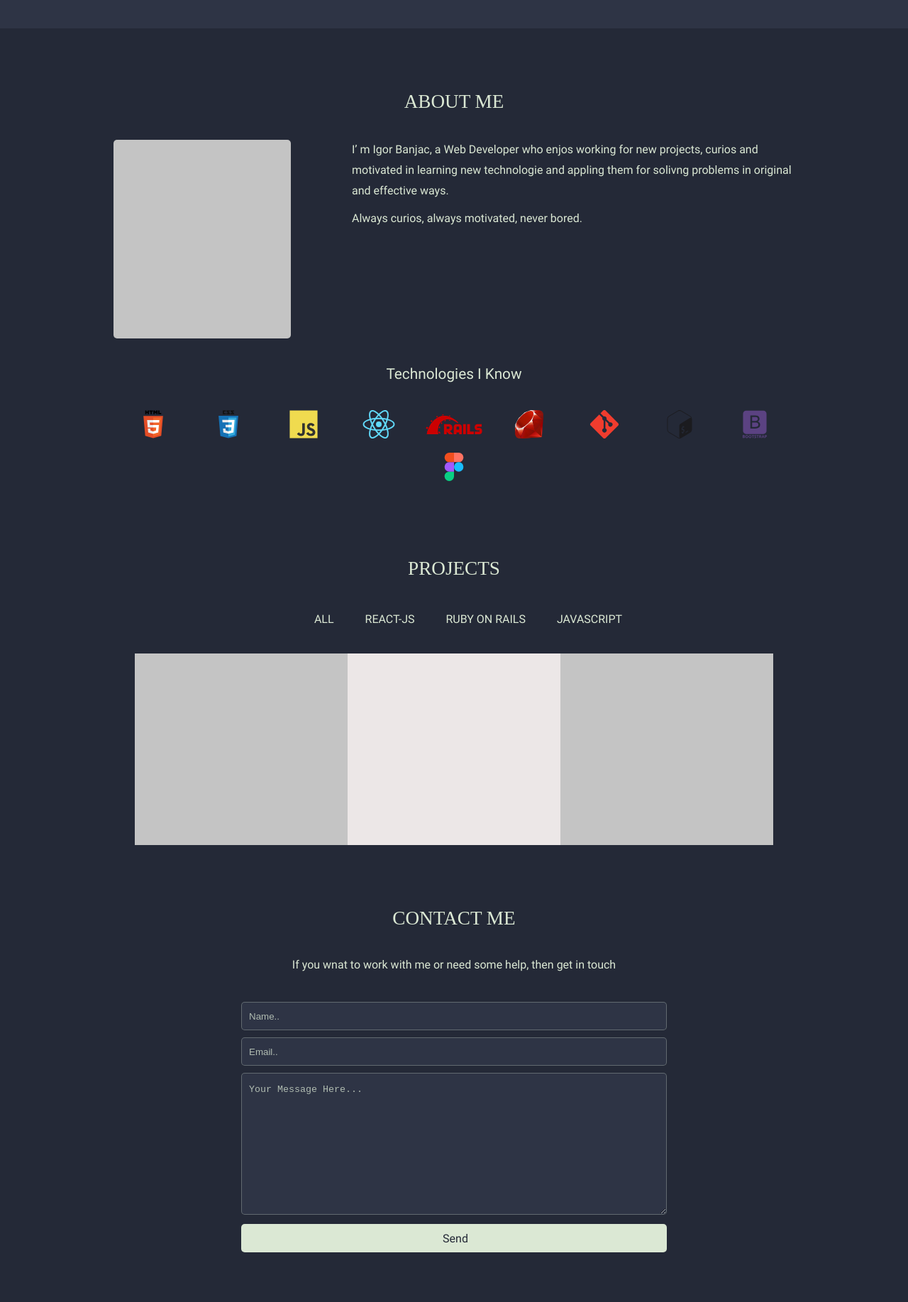
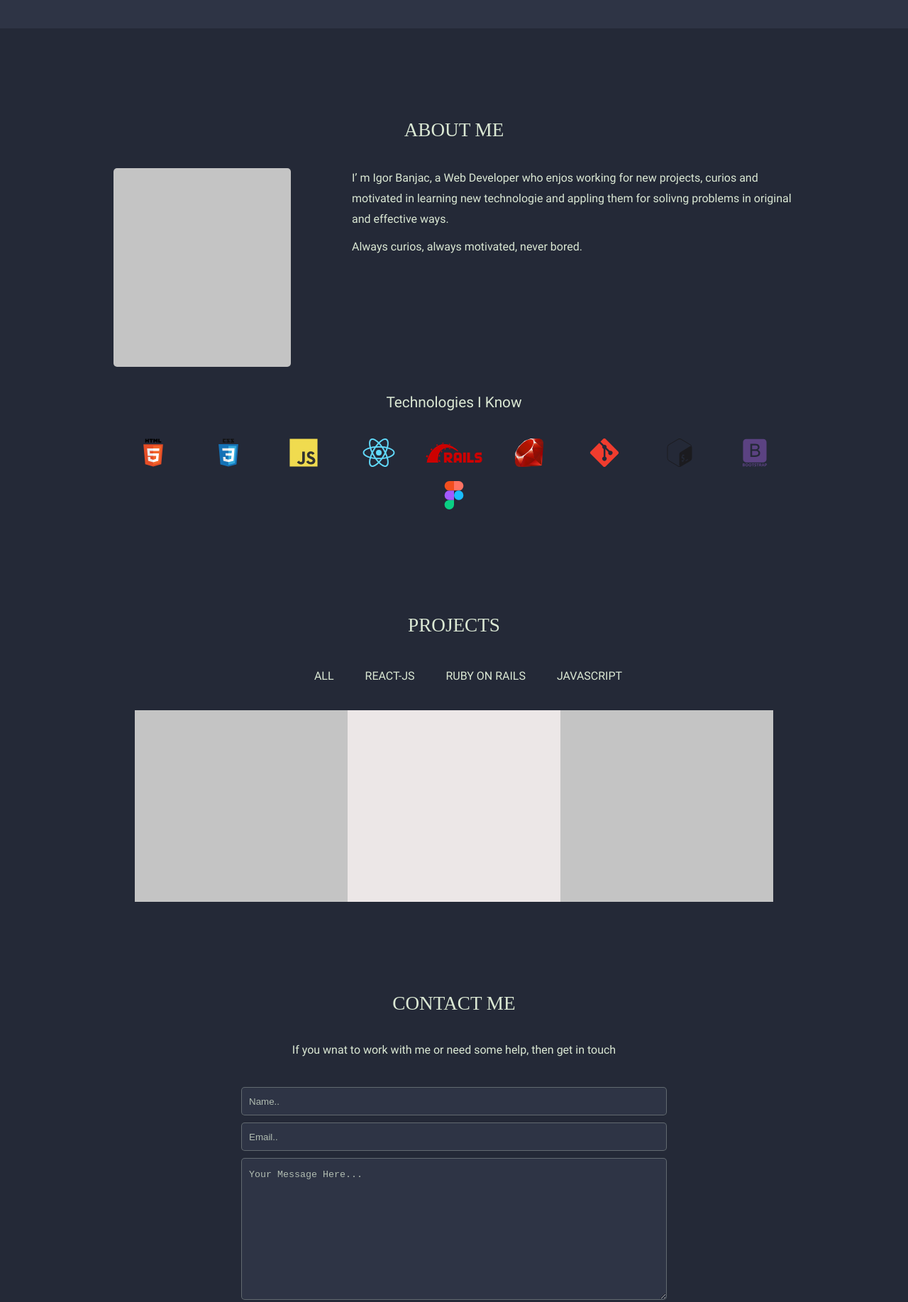
Before and after one commit to igorbanjac91/portfolio-website, a website built with webpack: page dist/index.html in a window 1280 px wide. Shown: the part 760-2595 px from the top of the page at 71% size. Built offline with nearby package versions, Linux system fonts and the light colour scheme; some packages are replaced by stand-ins of ours; a web font is replaced by a local one.

Commit message:
improve readme info

```diff
--- a/package.json
+++ b/package.json
@@ -7,7 +7,8 @@
     "test": "echo \"Error: no test specified\" && exit 1",
     "build": "webpack",
     "watch": "webpack --watch",
-    "start": "webpack serve --open"
+    "start": "webpack serve --open",
+    "deploy": "gh-pages -d dist"
   },
   "keywords": [],
   "author": "",
@@ -28,6 +29,7 @@
     "@fortawesome/fontawesome-free": "^5.15.3",
     "@fortawesome/fontawesome-svg-core": "^1.2.35",
     "emailjs-com": "^3.0.2",
-    "file-loader": "^6.2.0"
+    "file-loader": "^6.2.0",
+    "gh-pages": "^3.2.0"
   }
 }
--- a/src/style/main.scss
+++ b/src/style/main.scss
@@ -87,8 +87,9 @@ body {
 /* --------------------- ABOUT --------------------- */
 
 .about {
+  margin-bottom: 40px;
+  padding-top: 40px;
   text-align: center;
-  margin-bottom: 40px;
 
   &__picture {
     height: 150px;
@@ -140,6 +141,7 @@ body {
 
 .projects {
   margin-bottom: 40px;
+  padding-top: 40px;
 
   h2 {
     text-transform: uppercase;
@@ -194,6 +196,7 @@ body {
 
 .contact {
   margin-bottom: 60px;
+  padding-top: 40px;
 
   h2 {
     text-transform: uppercase;
--- a/webpack.config.js
+++ b/webpack.config.js
@@ -9,6 +9,7 @@ module.exports = {
   output: {
     filename: 'main.js',
     path: path.resolve(__dirname, "dist"),
+    publicPath: "/portfolio-website/",
   },
   module: {
     rules: [
```
Also changed, not shown: README.md, dist/index.html, 3 other files.
